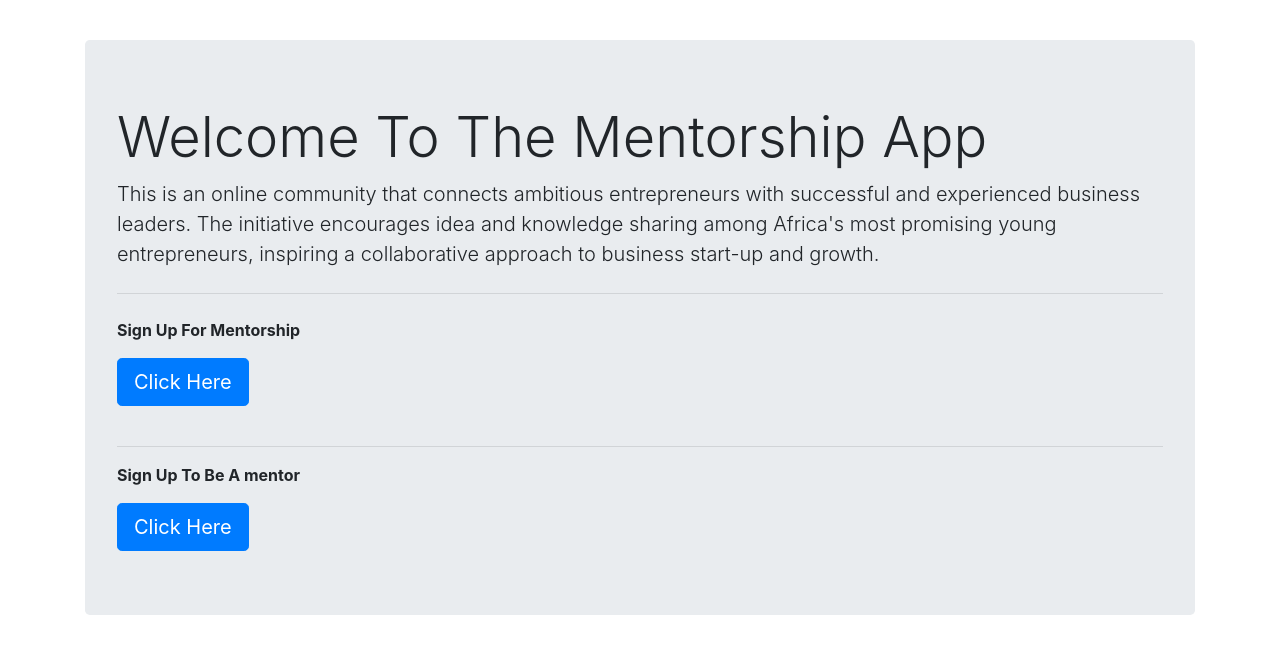
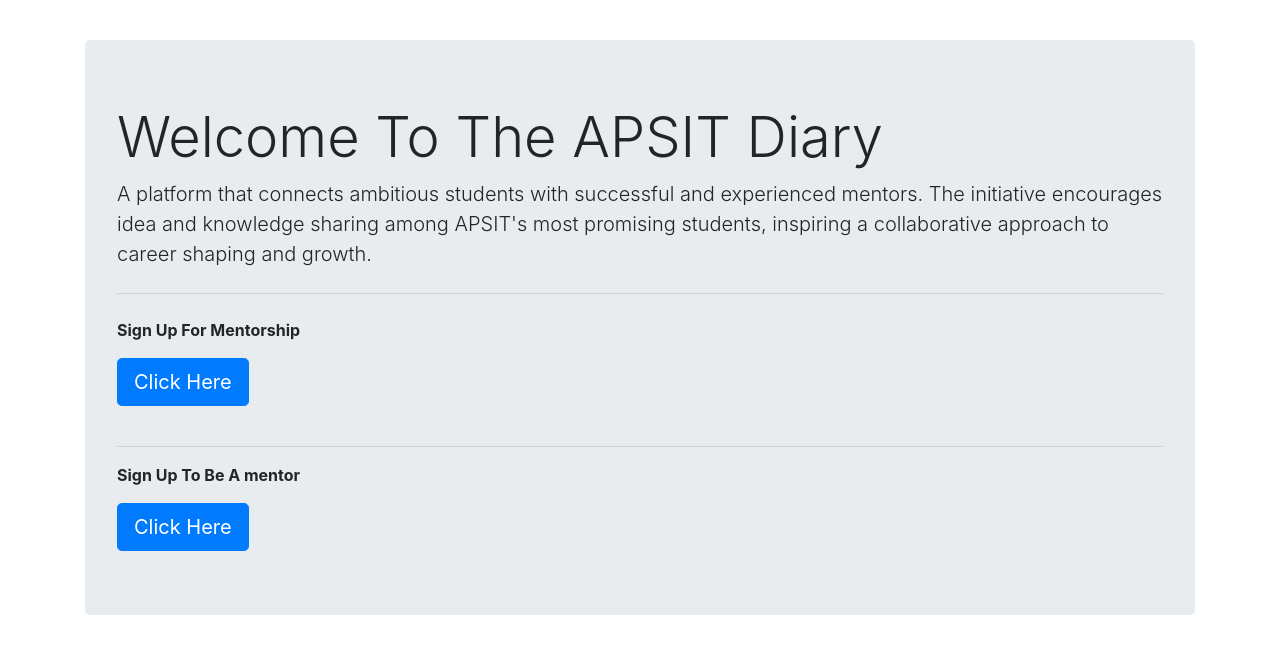
Before and after one commit to SwayamShah11/MentorConnect, a Django app: template Mentor-App-master/mentee/templates/home.html in a window 1280 px wide. Shown: the part 56-710 px from the top of the page. Run offline with Django 3.2, Linux system fonts and the light colour scheme; the template is opened without the code that fills it, so the values that code supplies are empty; some libraries are stand-ins or nearby versions.

Commit message:
Added MentorConnect project files

```diff
--- a/Mentor-App-master/mentee/templates/base.html
+++ b/Mentor-App-master/mentee/templates/base.html
@@ -33,13 +33,10 @@
             <div class="navbar-nav">
              {% if user.is_authenticated %}
                 <a class="nav-item nav-link" href="{% url 'profile' %}">Profile</a>
-
                 <a class="nav-item nav-link" href="{% url 'account' %}">Account</a>
                 <a class="nav-item nav-link" href="{% url 'logout' %}">Logout</a>
               {% else %}
                 <a class="nav-item nav-link" href="{% url 'home' %}">Home</a>
-
-
               {% endif %}
             </div>
           </div>
--- a/Mentor-App-master/mentee/templates/home.html
+++ b/Mentor-App-master/mentee/templates/home.html
@@ -1,15 +1,11 @@
 {% extends 'base.html' %}
-
-
-
-
 {% block content %}
 
 <br><br><br><br>
 
 <div class="jumbotron">
-  <h1 class="display-4">Welcome To The Mentorship App</h1>
-  <p class="lead">This is an online community that connects ambitious entrepreneurs with successful and experienced business leaders. The initiative encourages idea and knowledge sharing among Africa's most promising young entrepreneurs, inspiring a collaborative approach to business start-up and growth.</p>
+  <h1 class="display-4">Welcome To The APSIT Diary</h1>
+  <p class="lead">A platform that connects ambitious students with successful and experienced mentors. The initiative encourages idea and knowledge sharing among APSIT's most promising students, inspiring a collaborative approach to career shaping and growth.</p>
   <hr class="my-4">
     <p><b>Sign Up For Mentorship</b></p>
   <a class="btn btn-primary btn-lg" href="{% url 'register' %}" role="button">Click Here</a><br><br>
--- a/Mentor-App-master/mentee/templates/menti/uploaded_documents.html
+++ b/Mentor-App-master/mentee/templates/menti/uploaded_documents.html
@@ -1,4 +1,6 @@
 {% extends 'menti/base.html' %}
+{% load static %}
+{% widget_tweaks %}
 {% block content %}
 <div class="d-flex">
     <div class="content flex-grow-1">
```
Also changed, not shown: Mentor-App-master/db.sqlite3.
